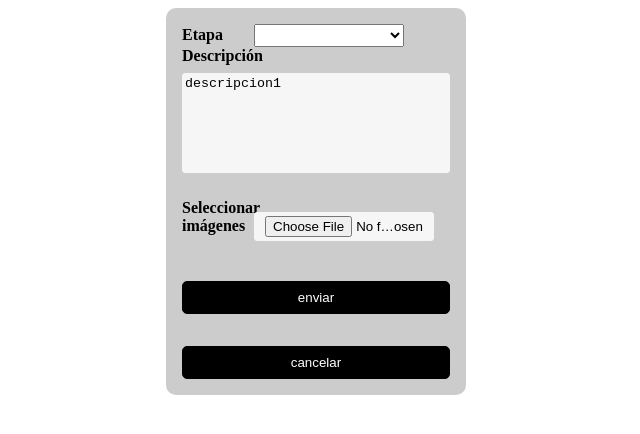
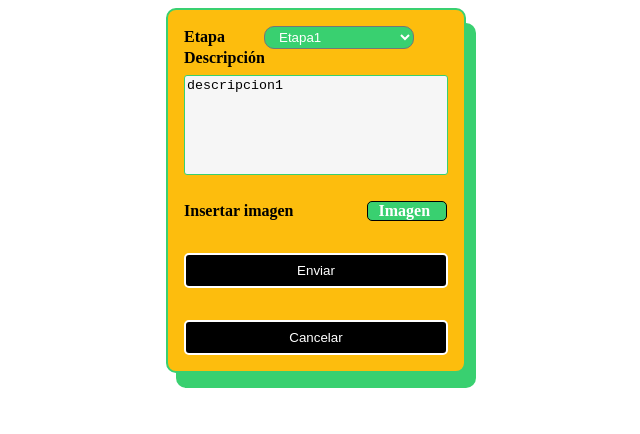
Before and after one commit to EVGEgonzalez/2122_2DAW, an Angular app in the folder angularvivencias/: page /my/app/ in a window 1280 px wide. Shown: the top 434 px of the page, without its empty margins (324-964 px from the left). Built offline with nearby package versions, Linux system fonts and the light colour scheme.

Commit message:
estilos alta

```diff
--- a/angularvivencias/src/app/alta-vivencias/alta-vivencias.component.css
+++ b/angularvivencias/src/app/alta-vivencias/alta-vivencias.component.css
@@ -1,30 +1,34 @@
 *{box-sizing:border-box;}
-
 form{
 	width:300px;
 	padding:16px;
 	border-radius:10px;
 	margin:auto;
-	background-color:#ccc;
+	background-color:#FDBD0D;
+	box-shadow: 10px 15px #39D070;
+	font-weight: bold;
+	border: 2px solid #39D070;
 }
 
 form label{
-	width:72px;
-	font-weight:bold;
+	width:80px;
 	display:inline-block;
 }
 
 form select{
     width: 150px;
     padding: 2px 10px;
+	border-radius: 10px;
+	background-color: #39D070;
+	color: #fff;
 }
 
 form input[type="file"]{
 	width:180px;
 	padding:3px 10px;
 	border:1px solid #f6f6f6;
-	border-radius:3px;
-	background-color:#f6f6f6;
+	border-radius:10px;
+	background-color:#39D070;
 	margin:8px 0;
 	display:inline-block;
 }
@@ -33,7 +37,7 @@ form input[type="submit"]{
 	width:100%;
 	padding:8px 16px;
 	margin-top:32px;
-	border:1px solid #000;
+	border:2px solid #fff;
 	border-radius:5px;
 	display:block;
 	color:#fff;
@@ -42,14 +46,53 @@ form input[type="submit"]{
 
 form input[type="submit"]:hover{
 	cursor:pointer;
+	background-color: #39D070;
+}
+
+#btnCancelar:hover{
+	background-color: #FF0000;
 }
 textarea{
 	width:100%;
 	height:100px;
-	border:1px solid #f6f6f6;
+	border:1px solid #39D070;
 	border-radius:3px;
 	background-color:#f6f6f6;
 	margin:8px 0;
 	resize:none;
 	display:block;
 }
+#imagen{
+	width: 0.1px;
+	  height: 0.1px;
+	  opacity: 0;
+	  overflow: hidden;
+	  position: absolute;
+	  z-index: -1;
+  }
+
+  #imagen + label {
+	/*Estilos para la palabra "Archivo"*/
+  }
+
+  #imagen:focus + label,
+  #imagen + label:hover {
+	  /*Cursor*/
+  }
+
+  #imagen + label {
+	  cursor: pointer;
+  }
+
+  #archivo{
+	  background-color: #39D070;
+	  border-radius: 5px;
+	  border: 1px solid #000;
+	  color: #fff;
+	  padding-left: 10px;
+	  margin-left: 70px;
+  }
+
+  #archivo:hover{
+	  background-color: #31DED2;
+  }
--- a/angularvivencias/src/app/alta-vivencias/alta-vivencias.component.html
+++ b/angularvivencias/src/app/alta-vivencias/alta-vivencias.component.html
@@ -1,16 +1,19 @@
-<form  (submit)="enviar('http://localhost/pruebaProxy/prueba.php?')">
+<form  (submit)="recibir('http://localhost/pruebaProxy/prueba.php?')">
     <!-- Número de etapa -->
     <label for="etapa">Etapa</label>
-    <select name="etapa" [(ngModel)]="vivencia.etapa">
+    <select name="etapa">
         <option *ngFor="let etapa of etapas" value="{{etapa.id}}">{{etapa.nombre}}</option>
     </select> <br />
     <!-- descripcion -->
     <label for="descripcion">Descripción</label> <br />
     <textarea name="descripcion" id="descripcion" cols="40" rows="5" [(ngModel)]="vivencia.descripcion"></textarea><br />
     <!-- input de imagen -->
-    <label for="imagen">Seleccionar imágenes</label>
-    <input type="file" name="imagen" [(ngModel)]="vivencia.imagen"> <br />
+    <div>
+        Insertar imagen
+        <input type="file" name="imagen" id="imagen">
+        <label for="imagen" id="archivo">Imagen</label><br />
+    </div>
     <!-- Botones -->
-    <input type="submit" name="enviar" value="enviar">
-    <input type="submit" name="cancelar" value="cancelar">
+    <input type="submit" name="enviar" value="Enviar">
+    <input type="submit" name="cancelar" value="Cancelar" id="btnCancelar">
 </form>
```
